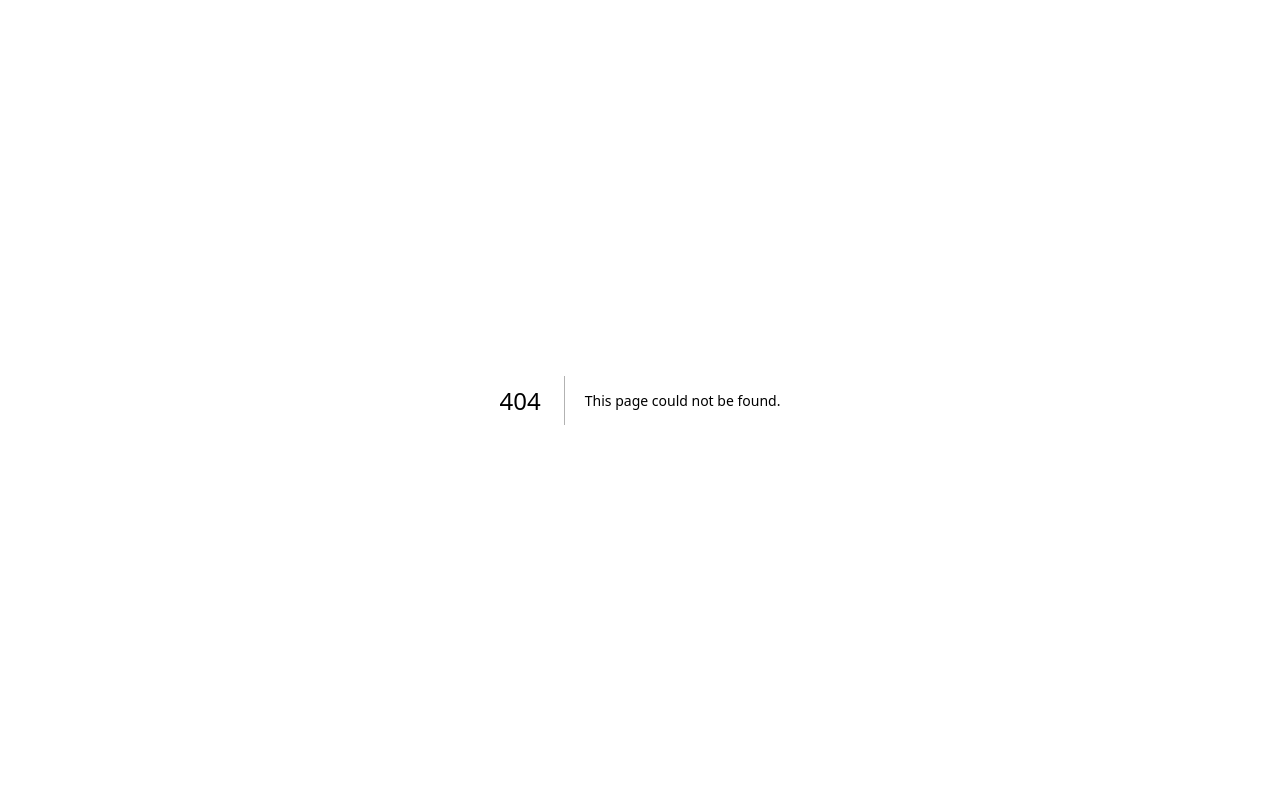
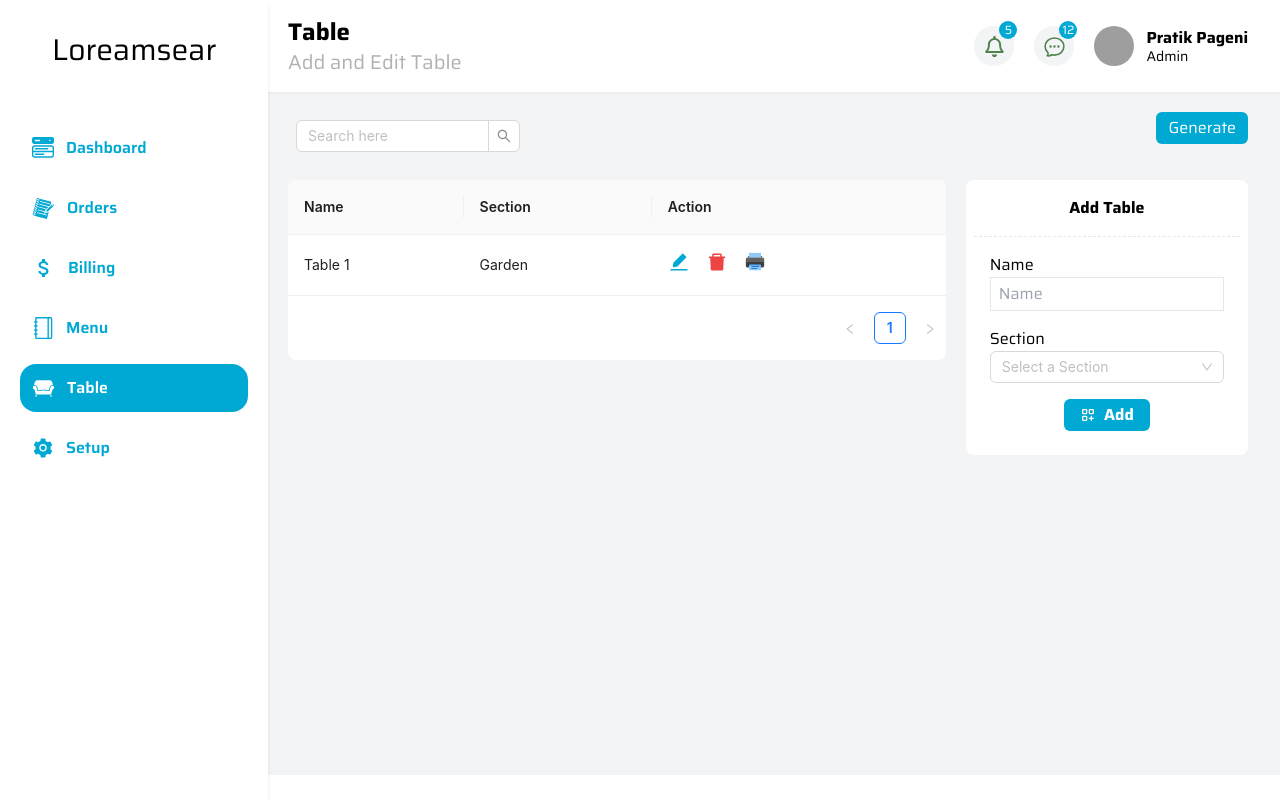
Before and after one commit to pratikpageni/QrScan-admin, a Next.js app: page /table in a window 1280 px wide. Before the commit this address had no page. Built offline with nearby package versions, Linux system fonts and the light colour scheme; grey boxes are pictures that could not be loaded.

Commit message:
feat:table page

```diff
--- a/constraints/navbar.data.tsx
+++ b/constraints/navbar.data.tsx
@@ -33,7 +33,7 @@ const navbar: NavbarInterface[] = [
   },
   {
     title: 'Table',
-    link: '/aew',
+    link: '/table',
     logo: <GiSofa size={23} />,
   },
   {
--- /dev/null
+++ b/constraints/table.data.tsx
@@ -0,0 +1,51 @@
+import { Space, Tooltip } from 'antd';
+import { AiFillDelete, AiFillEdit } from 'react-icons/ai';
+import { FcPrint } from 'react-icons/fc';
+
+const tablecolumns = [
+  {
+    title: 'Name',
+    dataIndex: 'name',
+    key: 'name',
+    // filteredValue: [searchtext],
+    // onFilter: (value, record) => {
+    //   return String(record.name).toLowerCase().includes(value.toLowerCase());
+    // },
+  },
+  {
+    title: 'Section',
+    dataIndex: 'section',
+    key: 'section',
+  },
+  {
+    title: 'Action',
+    key: 'action',
+    render: () => (
+      <Space size='middle'>
+        <button className=''>
+          <AiFillEdit
+            className='text-brandcolor hover:text-blue-500'
+            size={22}
+          />
+        </button>
+        <button className=''>
+          <AiFillDelete className='text-red-500 hover:text-red-600' size={22} />
+        </button>
+        <Tooltip placement='top' title='Print QR'>
+          <button>
+            <FcPrint size={22} />
+          </button>
+        </Tooltip>
+      </Space>
+    ),
+  },
+];
+
+const tabledataSource = [
+  {
+    name: 'Table 1',
+    section: 'Garden',
+  },
+];
+
+export default { tabledataSource, tablecolumns };
--- a/pages/managebill.tsx
+++ b/pages/managebill.tsx
@@ -11,7 +11,6 @@ const managebill = () => {
       NavDescription='Generate bill for any table.'
       NavbarTitle='Billing'
     >
-      <>
       <Breadcrumb
         className='mb-2 -mt-2'
         items={[
@@ -31,7 +30,7 @@ const managebill = () => {
         <div className=' order-2 bg-white rounded-lg text-center overflow-y-scroll h-[31rem] fixed right-4 p-4 text-lg font-semibold w-[31rem]'>
           Add Item
         </div>
-          <div className='w-[33rem] order-1 rounded-lg text-center p-4 text-lg font-semibold right-0 '>
+        <div className='w-[33rem] order-1 rounded-lg text-center p-4 text-lg font-semibold right-0 shadow-lg'>
           <h1 className=' border-dashed border-b pb-2'>Table 1</h1>
           <div className='p-4  border-b'>
             {[0, 0, 0, 0, 0, 0, 0].map((data, index) => {
@@ -104,7 +103,6 @@ const managebill = () => {
           </div>
         </div>
       </div>
-      </>
     </MainLayout>
   );
 };
--- /dev/null
+++ b/pages/table.tsx
@@ -0,0 +1,105 @@
+import MainLayout from '@/layouts/MainLayout';
+import { Input, Select, Space, Table, Tag, Tooltip } from 'antd';
+import React, { useState } from 'react';
+import { TbLayoutGridAdd } from 'react-icons/tb';
+import tableData from '@/constraints/table.data';
+
+const table = () => {
+  // const onChange = (value: string) => {
+  //   console.log(`selected ${value}`);
+  // };
+
+  // const onSearch = (value: string) => {
+  //   console.log('search:', value);
+  // };
+  const [searchtext, setsearchtext] = useState();
+  return (
+    <MainLayout
+      title='Table'
+      NavbarTitle='Table'
+      NavDescription='Add and Edit Table'
+    >
+      <>
+        <div className='flex justify-between'>
+          <Input.Search
+            placeholder='Search here'
+            className='p-2 mb-5 w-60'
+            // onSearch={(value) => {
+            //   setsearchtext(value);
+            // }}
+          />
+          <Tooltip>
+            <button className='bg-brandcolor text-white flex px-3 py-1 h-8 rounded-md'>
+              <h1>Generate</h1>
+            </button>
+          </Tooltip>
+        </div>
+        <div className='flex gap-x-5'>
+          <div className='w-[70%]'>
+            <Table
+              className='bg-white rounded-lg'
+              columns={tableData.tablecolumns}
+              dataSource={tableData.tabledataSource}
+            ></Table>
+          </div>
+          <div className='w-[30%] bg-white p-2 pt-4 rounded-lg  '>
+            <h1 className='font-bold text-center border-b border-dashed pb-4'>
+              Add Table
+            </h1>
+            <div className='p-4 grid grid-cols-1 gap-y-4'>
+              <div>
+                <p>Name</p>
+                <input
+                  type='text'
+                  placeholder='Name'
+                  className='px-2 py-1 border w-full'
+                />
+              </div>
+              <div>
+                <p>Section</p>
+                <Select
+                  className='w-full'
+                  showSearch
+                  placeholder='Select a Section'
+                  optionFilterProp='children'
+                  // onChange={onChange}
+                  // onSearch={onSearch}
+                  filterOption={(input, option) =>
+                    (option?.label ?? '')
+                      .toLowerCase()
+                      .includes(input.toLowerCase())
+                  }
+                  options={[
+                    {
+                      value: 'MoMo',
+                      label: 'Jack',
+                    },
+                    {
+                      value: 'lucy',
+                      label: 'Lucy',
+                    },
+                    {
+                      value: 'tom',
+                      label: 'Tom',
+                    },
+                  ]}
+                />
+              </div>
+              <div className='flex justify-center'>
+                <button
+                  type='submit'
+                  className='bg-brandcolor hover:bg-blue-500 text-white font-bold px-4 py-1 flex gap-x-2 items-center rounded-md self-center '
+                >
+                  <TbLayoutGridAdd />
+                  <p>Add</p>
+                </button>
+              </div>
+            </div>
+          </div>
+        </div>
+      </>
+    </MainLayout>
+  );
+};
+
+export default table;
```
Lines whose indentation alone changed are shown as unchanged.
